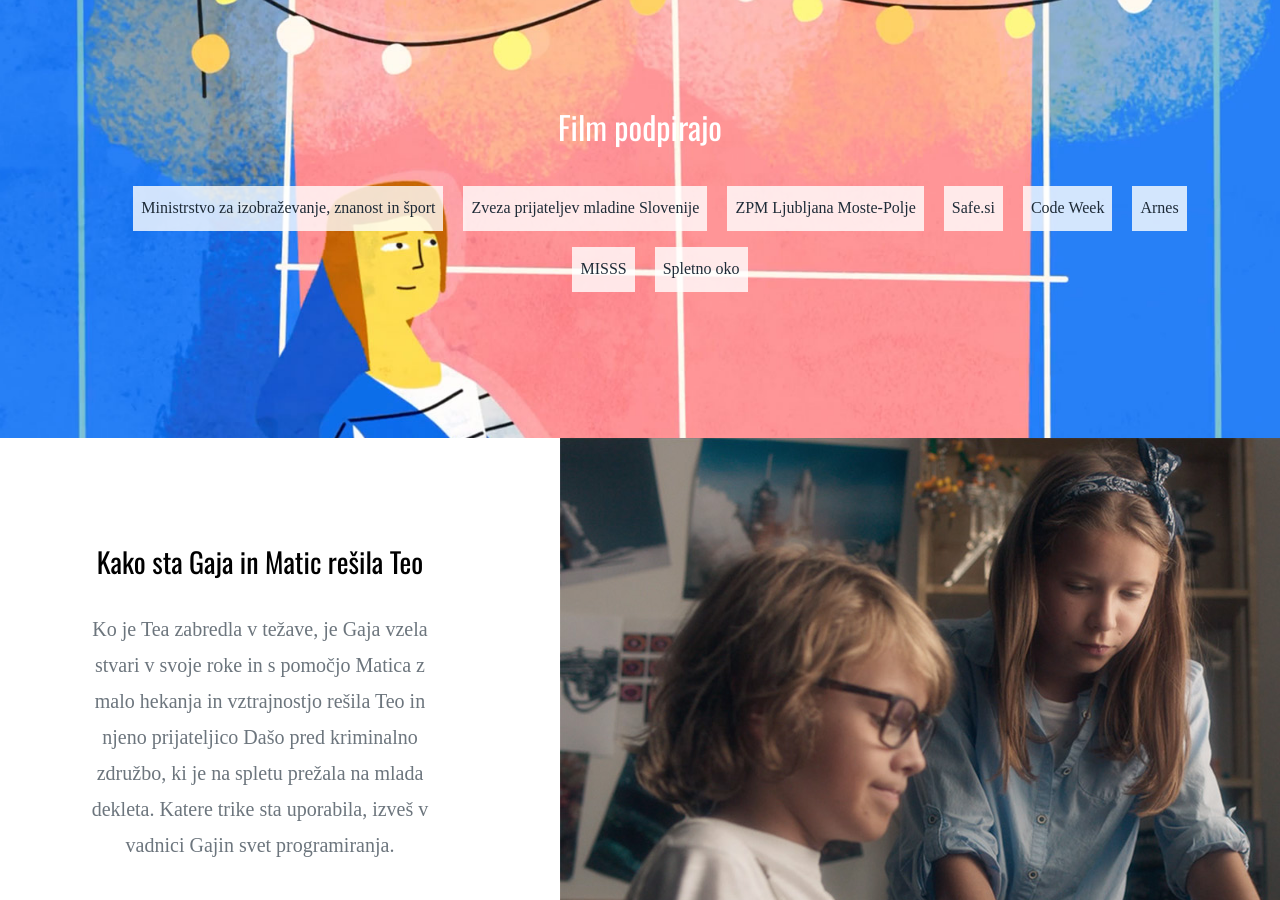
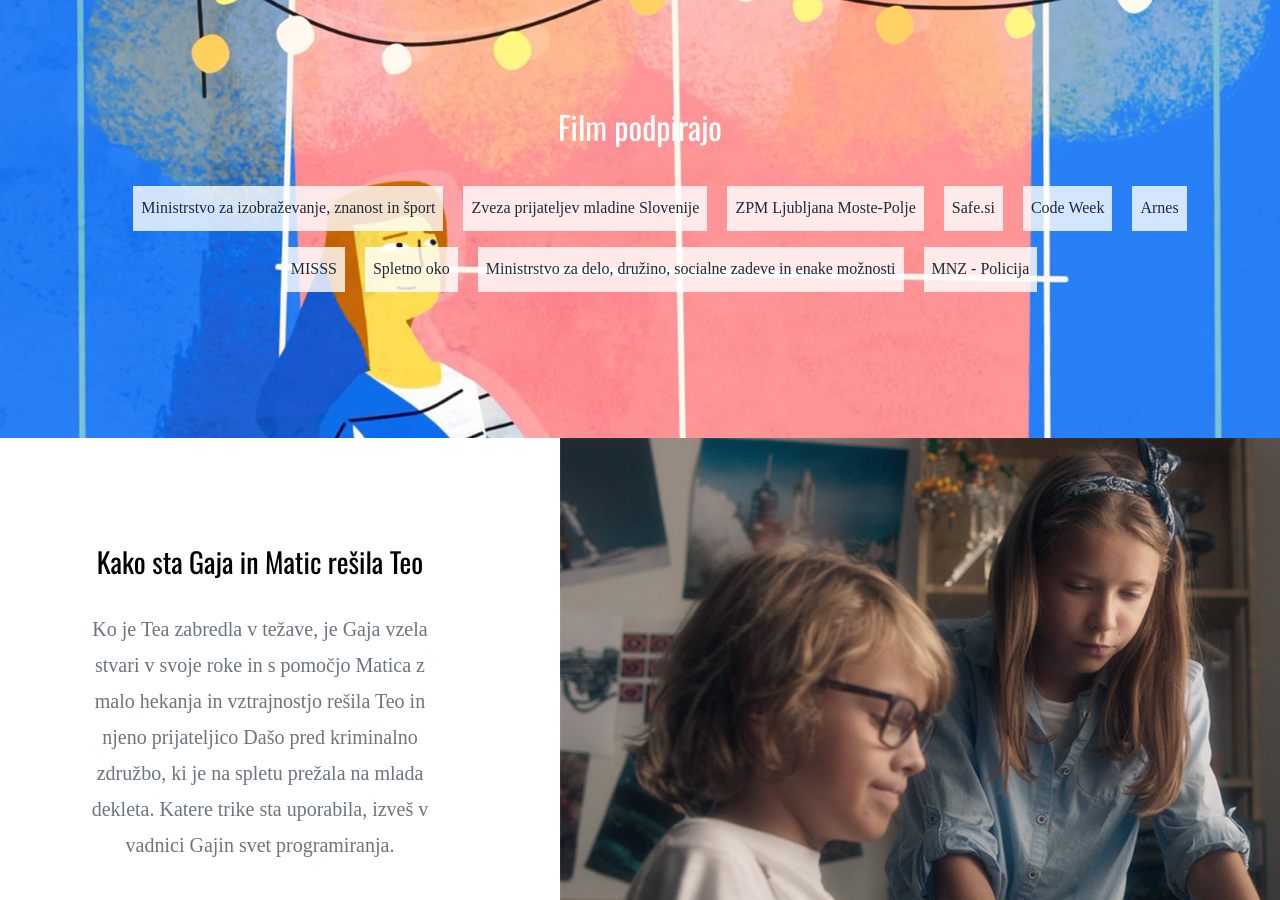
Before and after one commit to codeweeksi/gajin-svet, a Jekyll site: the page built from index.html, in a window 1280 px wide and 900 px high, scrolled down 5091 px. Built offline with Jekyll 4.4.1, drawn with Linux system fonts in a browser that asks for light colours; some web fonts are replaced; comment, search, counter and statistics services are not loaded.

Commit message:
added 2 podporniki

```diff
--- a/index.html
+++ b/index.html
@@ -247,6 +247,8 @@ description: "Gaja v filmu pogumno rešuje razpadanje družine ob odhodu mame na
           <li><a href="https://www.arnes.si/" target="blank">Arnes</a></li>
           <li><a href="http://www.misss.si/" target="blank">MISSS</a></li>
           <li><a href="https://spletno-oko.si/" target="blank">Spletno oko</a></li>
+          <li><a href="http://www.mddsz.gov.si/" target="blank">Ministrstvo za delo, družino, socialne zadeve in enake možnosti</a></li>
+          <li><a href="https://www.policija.si/" target="blank">MNZ - Policija</a></li>
         </ul>
       </div>
     </div>
```
